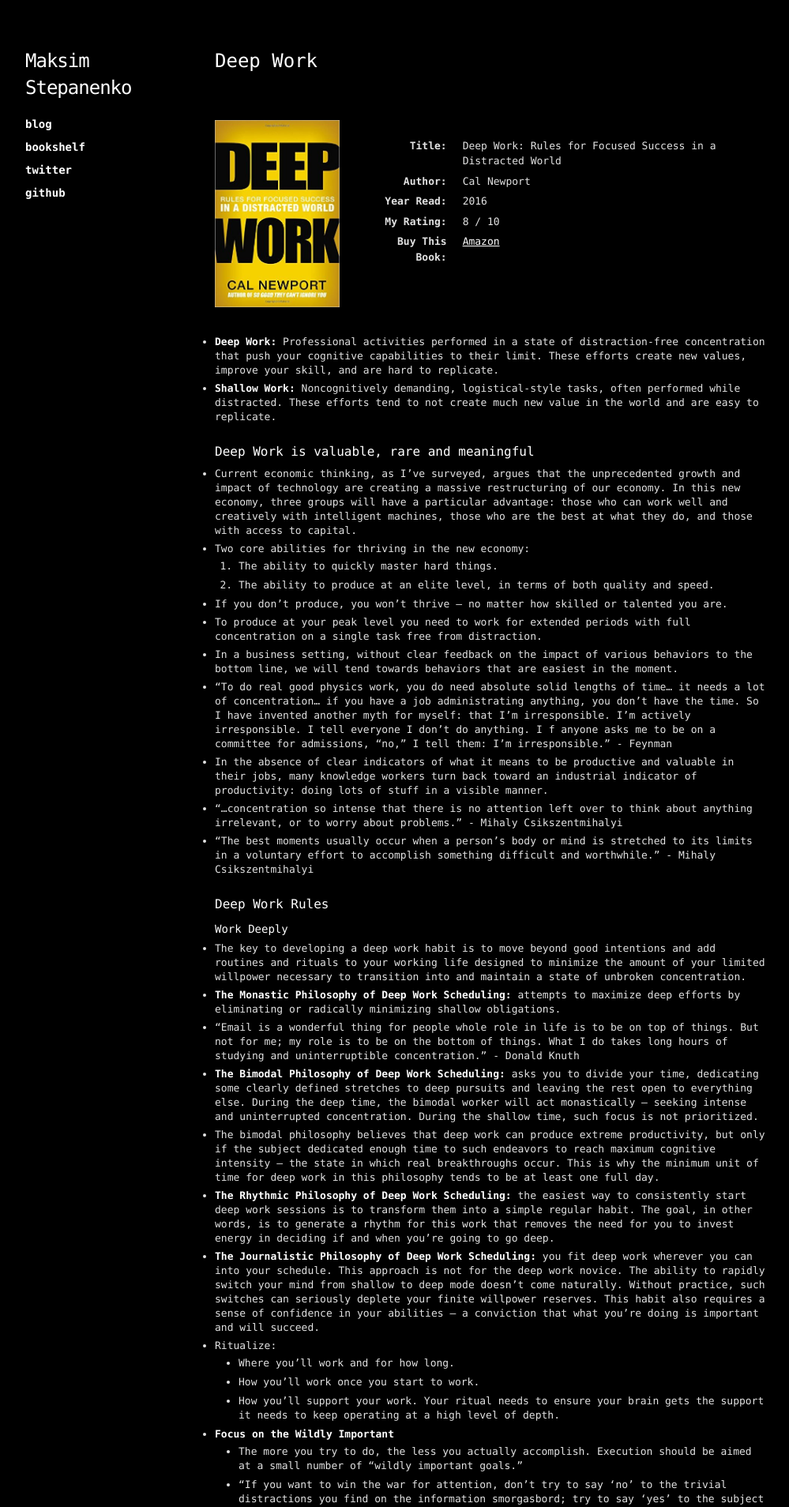
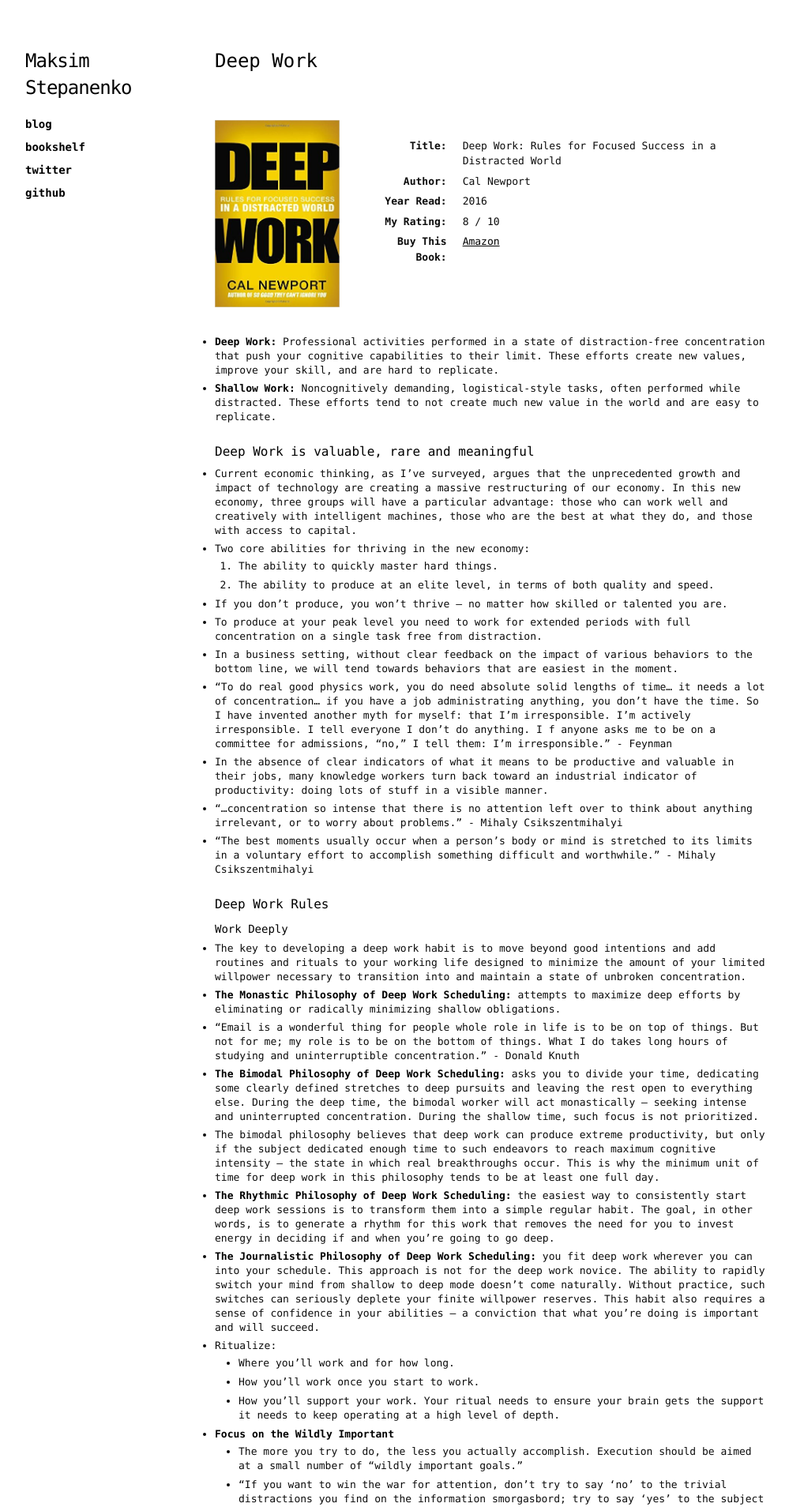
Before and after one commit to maksim-s/maksim-s.github.com, a Jekyll site: the page built from blog/_posts/2016-02-05-deep-work.md, in a window 1280 px wide. Shown: the top 1908 px of the page at 79% size, without its empty margins (138-1137 px from the left). Built offline with Jekyll 4.4.1, drawn with Linux system fonts in a browser that asks for light colours.

Commit message:
Light theme

```diff
--- a/stylesheets/css/base.css
+++ b/stylesheets/css/base.css
@@ -52,10 +52,10 @@
 /* #Basic Styles
 ================================================== */
 	body {
-		background: #000000;
+		background: #fff;
 		font: 13px menlo, monospace;
     line-height: 1.5;
-		color: #e2e2e2;
+		color: #0c0c0c;
 		-webkit-font-smoothing: antialiased; /* Fix for webkit rendering */
 		-webkit-text-size-adjust: 100%;
  }
@@ -64,7 +64,7 @@
 /* #Typography
 ================================================== */
 	h1, h2, h3, h4, h5, h6 {
-		color: #ffffff;
+		color: #000;
 		font-family: menlo, monospace;
 		font-weight: normal; }
 	h1 a, h2 a, h3 a, h4 a, h5 a, h6 a { font-weight: inherit; }
@@ -74,18 +74,18 @@
 	h4 { font-size: 16px; line-height: 30px; margin-bottom: 4px; }
 	h5 { font-size: 14px; line-height: 24px; margin-bottom: 4px; }
 	h6 { font-size: 12px; line-height: 21px; }
-	.subheader { color: #e2e2e2; }
+	.subheader { color: #0c0c0c; }
 
 	p { margin: 0 0 20px 0; }
 	p img { margin: 0; }
-	p.lead { font-size: 21px; line-height: 27px; color: #e2e2e2;  }
+	p.lead { font-size: 21px; line-height: 27px; color: #0c0c0c;  }
 
 	em { font-style: italic; }
-	strong { font-weight: bold; color: #fff; }
+	strong { font-weight: bold; color: #000; }
 	small { font-size: 80%; }
 
 /*	Blockquotes  */
-	blockquote, blockquote p { font-size: 17px; line-height: 24px; color: #e2e2e2; font-style: italic; }
+	blockquote, blockquote p { font-size: 17px; line-height: 24px; color: #0c0c0c; font-style: italic; }
 	blockquote { margin: 0 0 20px; padding: 9px 20px 0 19px; border-left: 1px solid #ddd; }
 	blockquote cite { display: block; font-size: 12px; color: #555; }
 	blockquote cite:before { content: "\2014 \0020"; }
@@ -96,7 +96,7 @@
 
 /* #Links
 ================================================== */
-	a, a:visited { color: #fff; text-decoration: underline; outline: 0; }
+	a, a:visited { color: #000; text-decoration: underline; outline: 0; }
 	a:hover, a:focus { color: #003fff; }
 	p a, p a:visited { line-height: inherit; }
 
--- a/stylesheets/css/custom.css
+++ b/stylesheets/css/custom.css
@@ -1,5 +1,12 @@
 .container {
   padding-top: 60px;
+}
+
+::selection {
+  background: #89a6ff;
+}
+::-moz-selection {
+  background: #89a6ff;
 }
 
 nav {
@@ -20,7 +27,7 @@
 nav ul li a:visited,
 nav ul li a:active  {
   font-size: 14px;
-  color: #fff;
+  color: #000;
   text-decoration: none;
   font-weight: bold;
 }
@@ -154,7 +161,7 @@
 }
 
 table{
-  background:#000;
+  background:#fff;
   border-collapse:collapse;
   margin:5px 0 10px;
 
```
